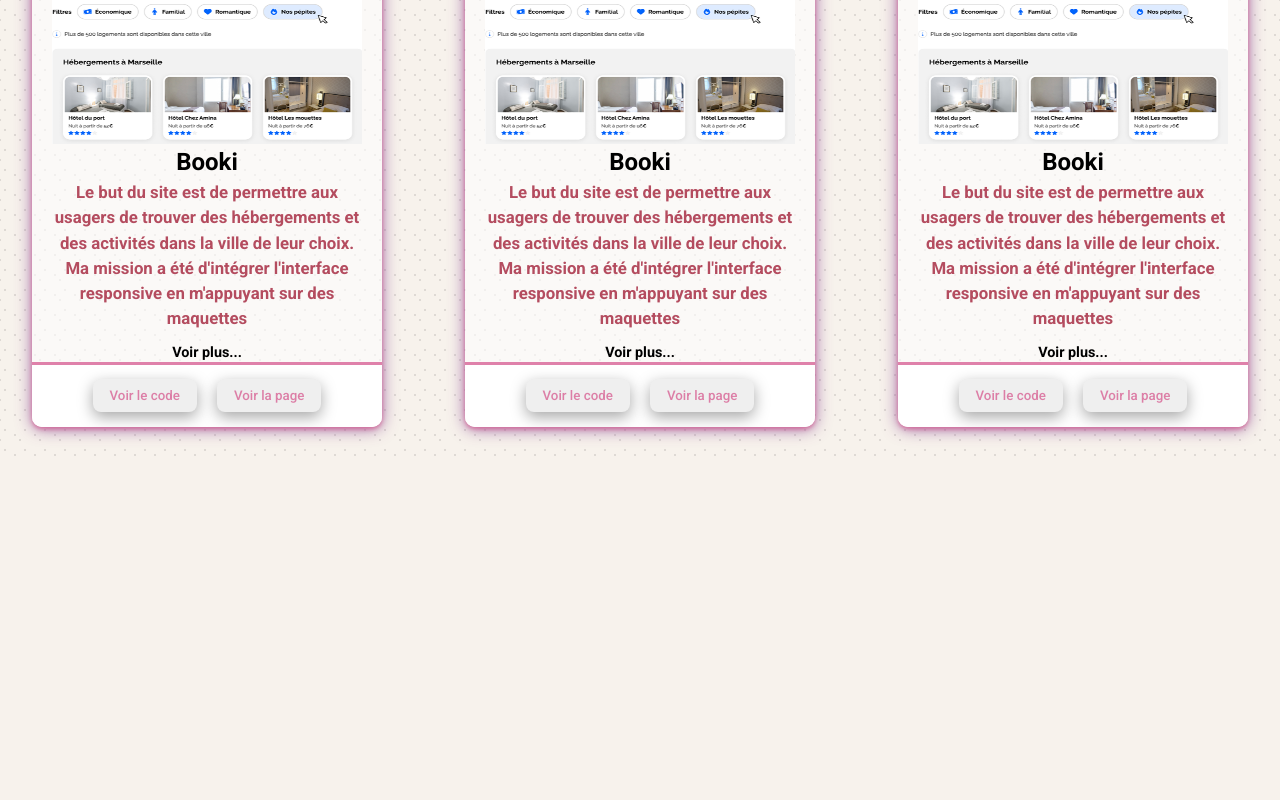
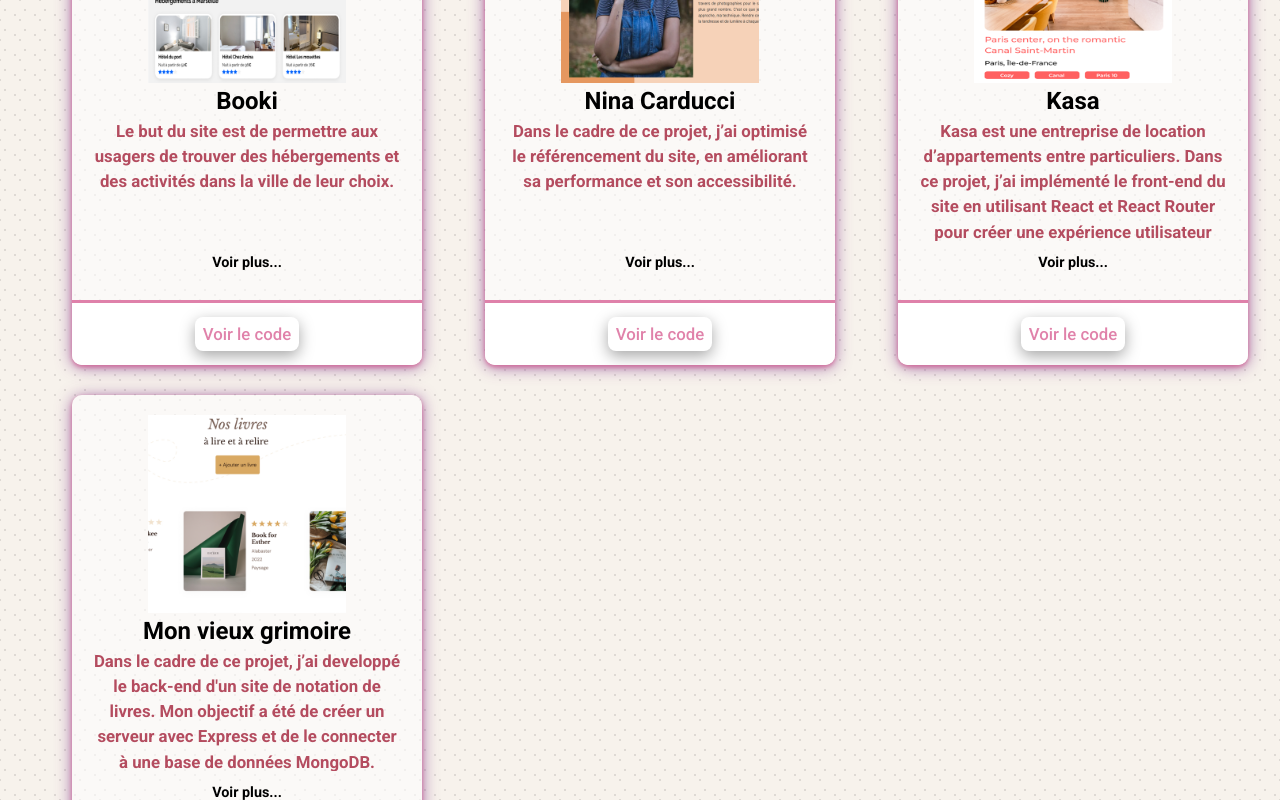
Before and after one commit to Shania-S/Portfolio_SS, a React (Vite) app: page / in a window 1280 px wide. Shown: the part 2000-2800 px from the top of the page. Before the commit the page ends 2459 px from the top, so only its background shows below. Built offline with nearby package versions, Linux system fonts and the light colour scheme.

Commit message:
Add new components

```diff
--- a/src/components/App/index.jsx
+++ b/src/components/App/index.jsx
@@ -3,6 +3,7 @@
 import { Introduction } from '../Introduction';
 import { Skills } from '../Skills';
 import { Work } from '../Work';
+import { Contact } from '../Contact';
 import './index.scss';
 
 function App() {
@@ -16,6 +17,8 @@
       <Skills></Skills>
       <span>------------------------------#------------------------------</span>
       <Work></Work>
+      <span>------------------------------#------------------------------</span>
+      <Contact></Contact>
       <div></div>
     </>
   );
--- a/src/components/Work/index.jsx
+++ b/src/components/Work/index.jsx
@@ -1,49 +1,94 @@
 import './index.scss';
 import { WorkCategory } from '../WorkCategory';
-import bookiImage from './../../assets/images/work/booki.png';
+import bookiImage from './../../assets/images/work/Booki.png';
+import ninaImage from './../../assets/images/work/Nina.png';
+import kasaImage from './../../assets/images/work/Kasa.png';
+import grimoireImage from './../../assets/images/work/Vieux_grimoire.png';
+
+const workList = [
+  {
+    id: 1,
+    src: bookiImage,
+    alt: 'booki image',
+    title: 'Booki',
+    description:
+      'Le but du site est de permettre aux usagers de trouver des hébergements et des activités dans la ville de leur choix.',
+    problem:
+      "L'interface du site doit être utilisable sur une large gamme de dispositifs, allant des petits écrans de smartphones aux grands écrans de bureau.",
+    solution:
+      "J’ai utilisé des techniques de media queries pour adapter les composants de l'interface aux différentes tailles d'écran. J'ai également testé l'interface sur divers appareils physiques et émulateurs pour garantir une expérience utilisateur cohérente et fluide",
+    skills:
+      "En travaillant sur ce projet, j’ai développé des compétences essentielles en design responsive, assurant que la page d'accueil fonctionne bien sur tous les appareils et toutes les tailles d'écran.",
+    codeLink: 'https://github.com/Shania-S/Booki',
+  },
+  {
+    id: 2,
+    src: ninaImage,
+    alt: 'nina image',
+    title: 'Nina Carducci',
+    description:
+      'Dans le cadre de ce projet, j’ai optimisé le référencement du site, en améliorant sa performance et son accessibilité.',
+    problem:
+      "Le temps de chargement du site est long, ce qui entraîne mauvaise expérience utilisateur. Le site ne respecte pas les standards d'accessibilité, rendant la navigation difficile pour les personnes ayant des handicaps visuels. Le site a un faible classement dans les moteurs de recherche, ce qui limite sa visibilité.",
+    solution:
+      'Pour palier à tout cela, j’ai compressé les images, utilisé des formats modernes (comme WebP) pour réduire leur taille sans perte significative de qualité, modifié les scripts JavaScript pour les charger de manière asynchrone ou différée, modifié les couleurs de texte et de fond pour respecter les ratios de contraste recommandés, assurant ainsi une meilleure lisibilité pour les personnes malvoyantes, révisé la hiérarchie des balises de titre pour structurer correctement le contenu et améliorer la compréhension du contenu par les moteurs de recherche et utilisé Lighthouse et Wave pour évaluer les performances actuelles du site et son accessibilité.',
+    skills:
+      'En travaillant sur ce projet, j’ai développé des compétences optimisation du référencement (SEO) et accessibilité.',
+    codeLink: 'https://github.com/Shania-S/Nina-Carducci',
+  },
+  {
+    id: 3,
+    src: kasaImage,
+    alt: 'kasa image',
+    title: 'Kasa',
+    description:
+      'Kasa est une entreprise de location d’appartements entre particuliers. Dans ce projet, j’ai implémenté le front-end du site en utilisant React et React Router pour créer une expérience utilisateur moderne et réactive.',
+    problem:
+      "Des problèmes liés aux erreurs de navigation, des redirections incorrectes ou des pages 404 lorsqu'on navigue entre les différentes sections de l'application.",
+    solution:
+      "J’ai revu et corrigé la configuration des routes pour s'assurer qu'elles correspondent aux composants corrects et gèrent correctement les paramètres d'URL.",
+    skills:
+      'J’ai développé des compétences en react et react router. J’ai également appris à utiliser SASS.',
+    codeLink: 'https://github.com/Shania-S/Kasa',
+  },
+  {
+    id: 4,
+    src: grimoireImage,
+    alt: 'grimoire image',
+    title: 'Mon vieux grimoire',
+    description:
+      "Dans le cadre de ce projet, j’ai developpé le back-end d'un site de notation de livres. Mon objectif a été de créer un serveur avec Express et de le connecter à une base de données MongoDB.",
+    problem:
+      "Gestion efficace des téléchargements d'images et optimisation pour minimiser l'impact sur les performances du site. Certaines routes de l'application ne fonctionnent pas correctement car elles ne sont pas définies dans le bon ordre, entraînant des conflits et des erreurs de routage.",
+    solution:
+      "J’ai utilisé Multer pour gérer les téléchargements de fichiers, en configurant les options de stockage et de gestion des fichiers. J’ai aussi utilisé des bibliothèques comme Sharp pour optimiser les images téléchargées, en réduisant leur taille sans compromettre la qualité.En ce qui concerne les routes, j’ai revu l'ordre des définitions de routes pour s'assurer que les routes spécifiques sont définies avant les routes générales.",
+    skills:
+      "J’ai développé des compétences en développement backend, en particulier avec Node.js, express et MongoDB. Ces compétences incluent la création et la gestion de serveurs, la connexion et la manipulation de bases de données, la mise en place de modèles de données, la réalisation d'opérations CRUD, ainsi que la mise en œuvre de systèmes d'authentification et de sécurité des données.",
+    codeLink: 'https://github.com/Shania-S/Mon-vieux-grimoire',
+  },
+];
 
 export function Work() {
   return (
     <div className='portfolio-work'>
       <h1 className='portfolio-work-title'>Mes travaux</h1>
-      <div className='work-category-card'>
-        <WorkCategory
-          workImage={bookiImage}
-          imgDescription={'booki image'}
-          workTitle={'Booki'}
-          workDescription={
-            "Le but du site est de permettre aux usagers de trouver des hébergements et des activités dans la ville de leur choix. Ma mission a été d'intégrer l'interface responsive en m'appuyant sur des maquettes"
-          }
-          workProblem={'No problem'}
-          skillDeveloped={
-            "En travaillant sur ce projet, j'ai développé des compétences essentielles en design responsive, assurant que la page d'accueil fonctionne bien sur tous les appareils et toutes les tailles d'écran"
-          }
-        ></WorkCategory>
-        <WorkCategory
-          workImage={bookiImage}
-          imgDescription={'booki image'}
-          workTitle={'Booki'}
-          workDescription={
-            "Le but du site est de permettre aux usagers de trouver des hébergements et des activités dans la ville de leur choix. Ma mission a été d'intégrer l'interface responsive en m'appuyant sur des maquettes"
-          }
-          workProblem={'No problem'}
-          skillDeveloped={
-            "En travaillant sur ce projet, j'ai développé des compétences essentielles en design responsive, assurant que la page d'accueil fonctionne bien sur tous les appareils et toutes les tailles d'écran"
-          }
-        ></WorkCategory>
-        <WorkCategory
-          workImage={bookiImage}
-          imgDescription={'booki image'}
-          workTitle={'Booki'}
-          workDescription={
-            "Le but du site est de permettre aux usagers de trouver des hébergements et des activités dans la ville de leur choix. Ma mission a été d'intégrer l'interface responsive en m'appuyant sur des maquettes"
-          }
-          workProblem={'No problem'}
-          skillDeveloped={
-            "En travaillant sur ce projet, j'ai développé des compétences essentielles en design responsive, assurant que la page d'accueil fonctionne bien sur tous les appareils et toutes les tailles d'écran"
-          }
-        ></WorkCategory>
-      </div>
+
+      <ul className='work-category-card'>
+        {workList.map((work) => (
+          <li key={work.id}>
+            <WorkCategory
+              workImage={work.src}
+              imgDescription={work.alt}
+              workTitle={work.title}
+              workDescription={work.description}
+              workProblem={work.problem}
+              workSolution={work.solution}
+              skillDeveloped={work.skills}
+              workLink={work.codeLink}
+            ></WorkCategory>
+          </li>
+        ))}
+      </ul>
     </div>
   );
 }
--- a/src/components/Work/index.scss
+++ b/src/components/Work/index.scss
@@ -10,4 +10,9 @@
   display: flex;
   flex-wrap: wrap;
   justify-content: space-between;
+  list-style-type: none;
 }
+
+.portfolio-work .work-category-card li {
+  margin-bottom: 30px;
+}
--- a/src/components/WorkCategory/index.jsx
+++ b/src/components/WorkCategory/index.jsx
@@ -1,4 +1,6 @@
 import './index.scss';
+import { WorkModal } from '../WorkModal';
+import { useState } from 'react';
 
 export function WorkCategory({
   workImage,
@@ -6,31 +8,34 @@
   workTitle,
   workDescription,
   workProblem,
+  workSolution,
   skillDeveloped,
+  workLink,
 }) {
+  const [isOpen, setIsOpen] = useState(false);
+
   return (
     <div className='work-card'>
       <div className='work-container'>
         <div className='img-container'>
           <img src={workImage} alt={imgDescription} />
         </div>
-
-        <h2 className='title'>{workTitle}</h2>
-        <p className='work-description'>{workDescription}</p>
-        <span>Voir plus...</span>
-        <div className='work-problematique'>
-          <h3>Problématique</h3>
-          <p>{workProblem}</p>
+        <div className='description-container'>
+          <h2 className='title'>{workTitle}</h2>
+          <p className='work-description'>{workDescription}</p>
         </div>
-        <div className='work-skill'>
-          <h3>Compétences développées</h3>
-          <p>{skillDeveloped}</p>
-        </div>
+        <span onClick={() => setIsOpen(true)}>Voir plus...</span>
       </div>
-
+      {isOpen && (
+        <WorkModal
+          setIsOpen={setIsOpen}
+          workProblem={workProblem}
+          workSolution={workSolution}
+          workSkills={skillDeveloped}
+        />
+      )}
       <div className='work-buttons'>
-        <button>Voir le code</button>
-        <button>Voir la page</button>
+        <a href={workLink}>Voir le code</a>
       </div>
     </div>
   );
--- a/src/components/WorkCategory/index.scss
+++ b/src/components/WorkCategory/index.scss
@@ -29,20 +29,22 @@
   border-top: medium solid rgba(214, 91, 144, 0.765);
 }
 
-.work-card .work-buttons button {
+.work-card .work-buttons a {
   margin: 10px;
   /* border-bottom: 2px solid rgba(214, 91, 144, 0.765);*/
   color: rgba(214, 91, 144, 0.765);
   box-shadow: rgba(0, 0, 0, 0.35) 0px 5px 15px;
   border-radius: 8px;
   border: 1px solid transparent;
-  padding: 0.6em 1.2em;
+  padding: 0.2em 0.4em;
   font-weight: 500;
   font-family: inherit;
   cursor: pointer;
+  text-decoration: none;
+  font-size: 0.7em;
 }
 
-.work-card .work-buttons button:hover {
+.work-card .work-buttons a:hover {
   border: none;
   color: rgba(214, 21, 105, 0.765);
 }
@@ -56,10 +58,16 @@
   width: 100%;
 }
 
+.work-card .description-container {
+  height: 40%;
+  display: flex;
+  flex-direction: column;
+}
+
 .work-card img {
   width: 100%;
   height: 100%;
-  object-fit: conatin;
+  object-fit: contain;
 }
 
 .work-card .work-description {
@@ -67,8 +75,16 @@
   font-weight: 600;
   color: #b44c5f;
   margin: 0;
+  flex-grow: 1;
+  overflow: hidden; /* Hide the overflow text */
 }
 
 .work-card span {
   font-size: 0.6em;
+  height: 10%;
+  cursor: pointer;
 }
+
+.work-card span:hover {
+  color: #b44c5f;
+}
--- /dev/null
+++ b/src/components/WorkModal/index.jsx
@@ -0,0 +1,30 @@
+import './index.scss';
+import { RiCloseLine } from 'react-icons/ri';
+
+export function WorkModal({
+  setIsOpen,
+  workProblem,
+  workSolution,
+  workSkills,
+}) {
+  return (
+    <>
+      <div className='darkBG' onClick={() => setIsOpen(false)} />
+      <div className='centered'>
+        <div className='modal'>
+          <button className='closeBtn' onClick={() => setIsOpen(false)}>
+            <RiCloseLine style={{ marginBottom: '-3px' }} />
+          </button>
+          <div className='modalContent'>
+            <h2 className='title'>Problem</h2>
+            <p className='problem-description'>{workProblem}</p>
+            <h2 className='title'>Solution</h2>
+            <p className='solution-description'>{workSolution}</p>
+            <h2 className='title'>Skills</h2>
+            <p className='skill-description'>{workSkills}</p>
+          </div>
+        </div>
+      </div>
+    </>
+  );
+}
--- /dev/null
+++ b/src/components/WorkModal/index.scss
@@ -0,0 +1,92 @@
+.darkBG {
+  background-color: rgba(0, 0, 0, 0.2);
+  width: 100vw;
+  height: 100vh;
+  z-index: 0;
+  top: 0; /* Changed from 50% */
+  left: 0; /* Changed from 50% */
+  position: fixed; /* Changed from absolute */
+}
+
+.centered {
+  position: fixed;
+  top: 50%;
+  left: 50%;
+  transform: translate(-50%, -50%);
+}
+
+.modal {
+  width: 550px;
+  height: 570px;
+  background: white;
+  color: white;
+  z-index: 10;
+  border-radius: 16px;
+  box-shadow: 0 5px 20px 0 rgba(0, 0, 0, 0.04);
+}
+
+.modalHeader {
+  height: 50px;
+  background: white;
+  overflow: hidden;
+  border-top-left-radius: 16px;
+  border-top-right-radius: 16px;
+}
+
+.heading {
+  margin: 0;
+  padding: 10px;
+  color: #2c3e50;
+  font-weight: 500;
+  font-size: 18px;
+  text-align: center;
+}
+
+.modalContent {
+  padding: 10px;
+  font-size: 14px;
+  color: #2c3e50;
+  text-align: center;
+}
+
+.modalContent p {
+  font-weight: 600;
+  color: #b44c5f;
+}
+
+.modalActions {
+  position: absolute;
+  bottom: 2px;
+  margin-bottom: 10px;
+  width: 100%;
+}
+
+.actionsContainer {
+  display: flex;
+  justify-content: space-around;
+  align-items: center;
+}
+
+.closeBtn {
+  cursor: pointer;
+  font-weight: 500;
+  padding: 4px 8px;
+  border-radius: 8px;
+  border: none;
+  font-size: 18px;
+  color: #2c3e50;
+  background: white;
+  transition: all 0.25s ease;
+  box-shadow: 0 5px 20px 0 rgba(0, 0, 0, 0.06);
+  position: absolute;
+  right: 0;
+  top: 0;
+  align-self: flex-end;
+  margin-top: -7px;
+  margin-right: -7px;
+}
+
+.closeBtn:hover {
+  box-shadow: 0 5px 20px 0 rgba(0, 0, 0, 0.04);
+  transform: translate(-4px, 4px);
+}
```
Also changed, not shown: src/components/Contact/index.jsx (added, +38 -0 lines), src/components/Contact/index.scss (added, +39 -0 lines), src/components/Introduction/index.jsx (+4 -9 lines).
